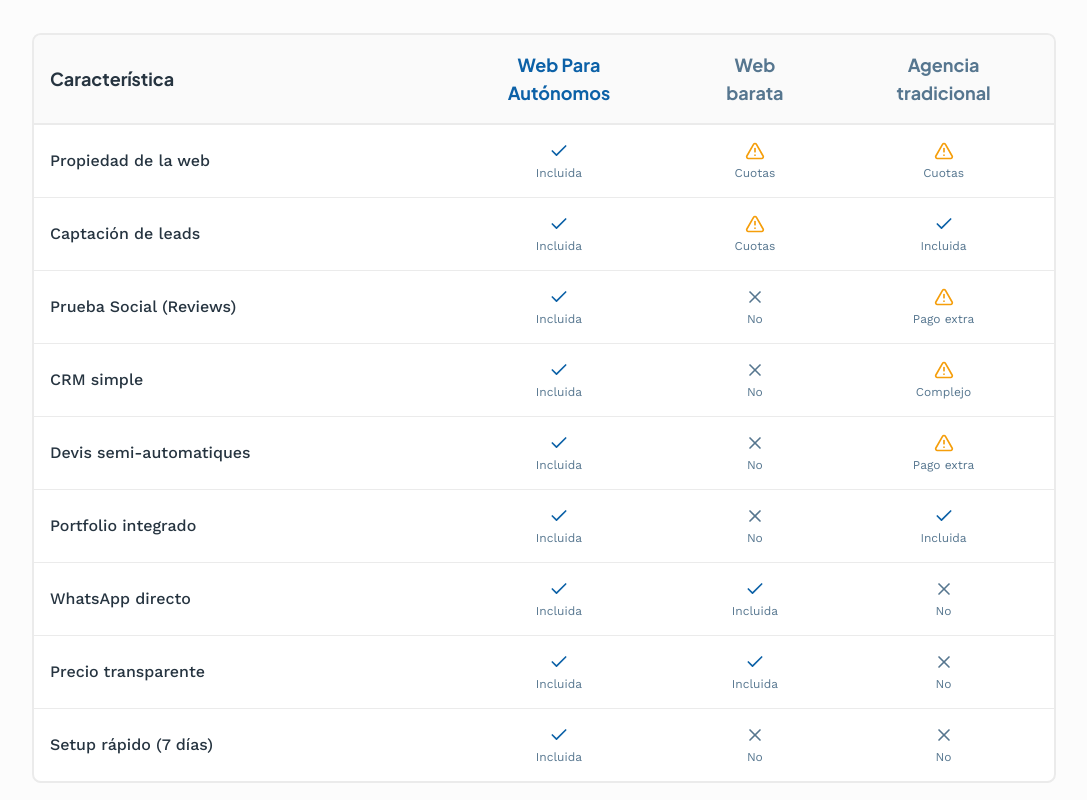
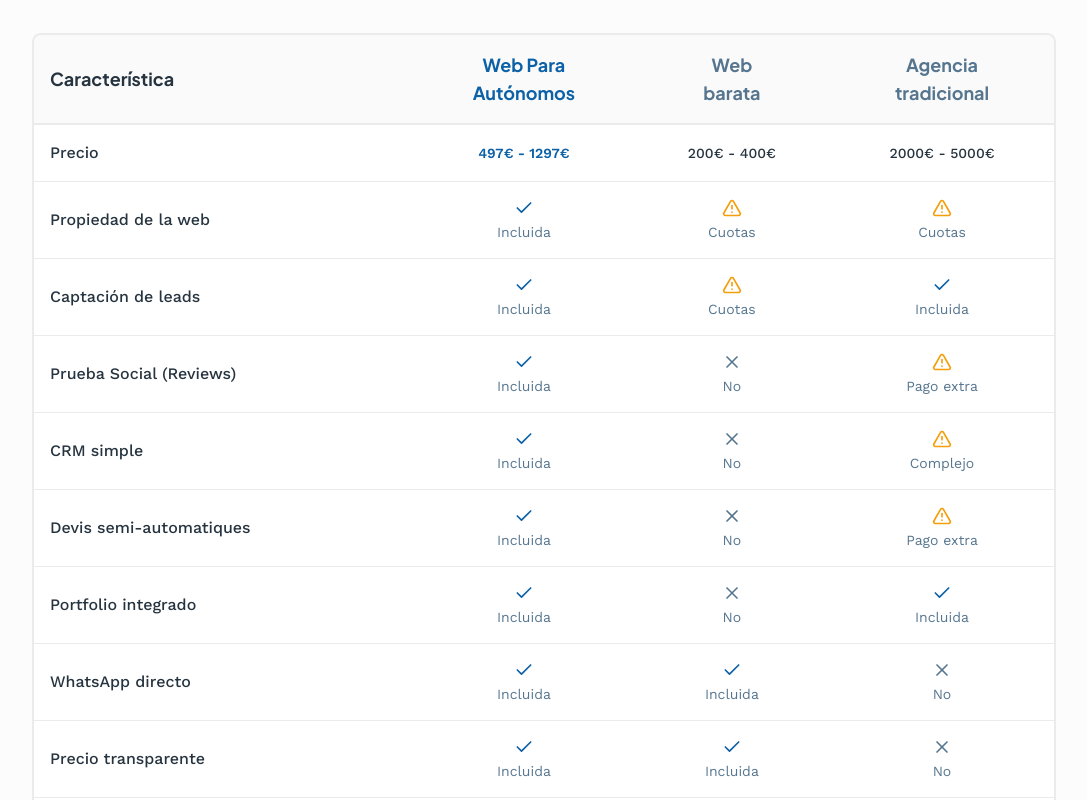
Before and after one commit to fsmartcfs-code/sg-f578bdde-0a98-4ac7-af00-b40a6d478feb-1776842642, a Next.js app: page / in a window 1280 px wide. Shown: the part 4060-4860 px from the top of the page, without its empty margins (96-1183 px from the left). Built offline with nearby package versions, Linux system fonts and the light colour scheme.

Commit message:
feat(ui): add price row to comparison table

```diff
--- a/src/components/ComparisonTable.tsx
+++ b/src/components/ComparisonTable.tsx
@@ -2,6 +2,12 @@ import { Card } from "@/components/ui/card";
 import { Check, X, AlertTriangle } from "lucide-react";
 
 const features = [
+  {
+    name: "Precio",
+    wpa: "497€ - 1297€",
+    cheap: "200€ - 400€",
+    agency: "2000€ - 5000€",
+  },
   {
     name: "Propiedad de la web",
     wpa: true,
@@ -68,6 +74,7 @@ function StatusIcon({ status }: { status: boolean | string }) {
   if (status === "partial" || status === "complex" || status === "extra") {
     return <AlertTriangle className="h-5 w-5 text-amber-500" />;
   }
+  // Pour les prix, pas d'icône
   return null;
 }
 
@@ -77,6 +84,8 @@ function StatusText({ status }: { status: boolean | string }) {
   if (status === "partial") return "Cuotas";
   if (status === "complex") return "Complejo";
   if (status === "extra") return "Pago extra";
+  // Si c'est un string qui n'est pas un des cas ci-dessus, on l'affiche tel quel (pour les prix)
+  if (typeof status === "string") return status;
   return "";
 }
 
@@ -133,7 +142,7 @@ export function ComparisonTable() {
                     <td className="p-4 text-center">
                       <div className="flex flex-col items-center gap-1">
                         <StatusIcon status={feature.wpa} />
-                        <span className="text-xs text-muted-foreground hidden md:inline">
+                        <span className={`text-xs md:text-sm ${typeof feature.wpa === "string" && !["partial", "complex", "extra"].includes(feature.wpa) ? "font-bold text-primary" : "text-muted-foreground"}`}>
                           <StatusText status={feature.wpa} />
                         </span>
                       </div>
@@ -141,7 +150,7 @@ export function ComparisonTable() {
                     <td className="p-4 text-center">
                       <div className="flex flex-col items-center gap-1">
                         <StatusIcon status={feature.cheap} />
-                        <span className="text-xs text-muted-foreground hidden md:inline">
+                        <span className={`text-xs md:text-sm ${typeof feature.cheap === "string" && !["partial", "complex", "extra"].includes(feature.cheap) ? "font-medium" : "text-muted-foreground"}`}>
                           <StatusText status={feature.cheap} />
                         </span>
                       </div>
@@ -149,7 +158,7 @@ export function ComparisonTable() {
                     <td className="p-4 text-center">
                       <div className="flex flex-col items-center gap-1">
                         <StatusIcon status={feature.agency} />
-                        <span className="text-xs text-muted-foreground hidden md:inline">
+                        <span className={`text-xs md:text-sm ${typeof feature.agency === "string" && !["partial", "complex", "extra"].includes(feature.agency) ? "font-medium" : "text-muted-foreground"}`}>
                           <StatusText status={feature.agency} />
                         </span>
                       </div>
```
